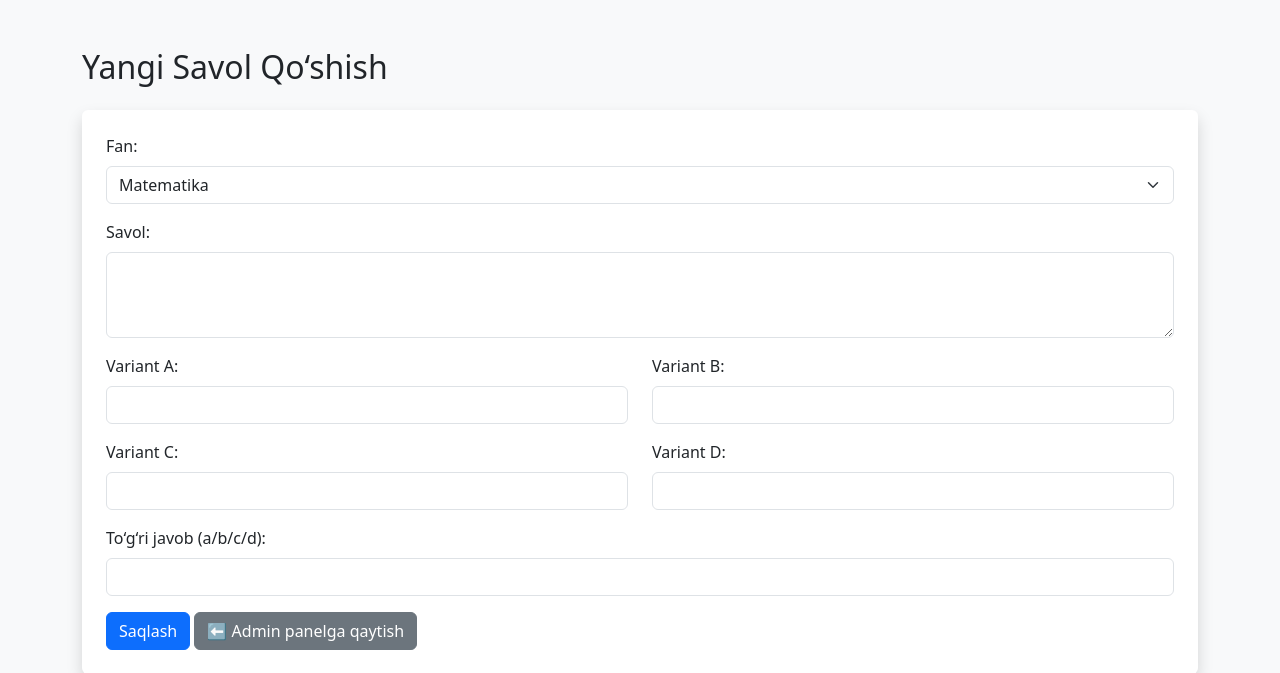
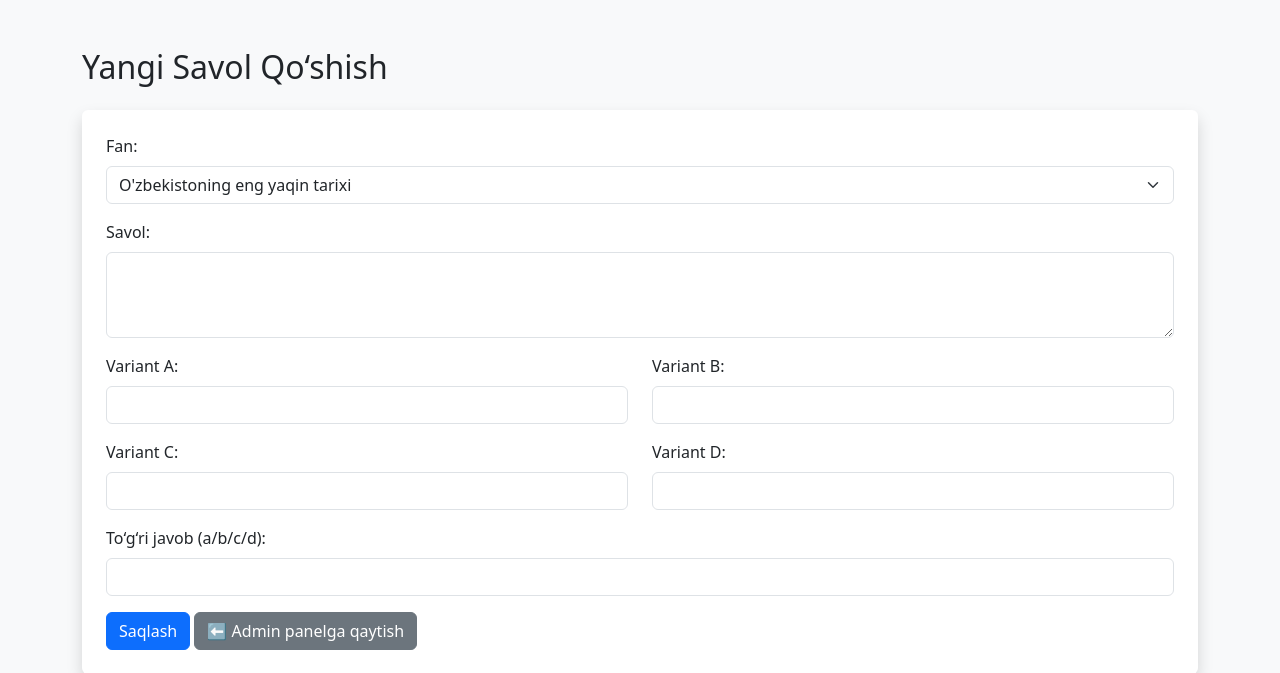
Before and after one commit to shaxzodbara/test, a Flask app: page /add-question in a window 1280 px wide. Shown: the top 673 px of the page. Run offline with Flask 3, Linux system fonts and the light colour scheme; the visitor is signed in with stand-in values (Sample User, id 1).

Commit message:
Update savol.html

```diff
--- a/templates/savol.html
+++ b/templates/savol.html
@@ -13,9 +13,10 @@
             <div class="mb-3">
                 <label class="form-label">Fan:</label>
                 <select name="subject" class="form-select" required>
-                    <option value="matematika">Matematika</option>
-                    <option value="ingilis">Inglis tili</option>
-                    <option value="tarix">Tarix</option>
+                 <option value="O'zbekistoning eng yaqin tarixi">O'zbekistoning eng yaqin tarixi</option>
+                  <option value="tarbiya">Tarbiya</option>
+
+                  <option value="huquqshunoslik">Huquqshunoslik</option>
                     <option value="huquq">Huquq</option>
                 </select>
             </div>
```
